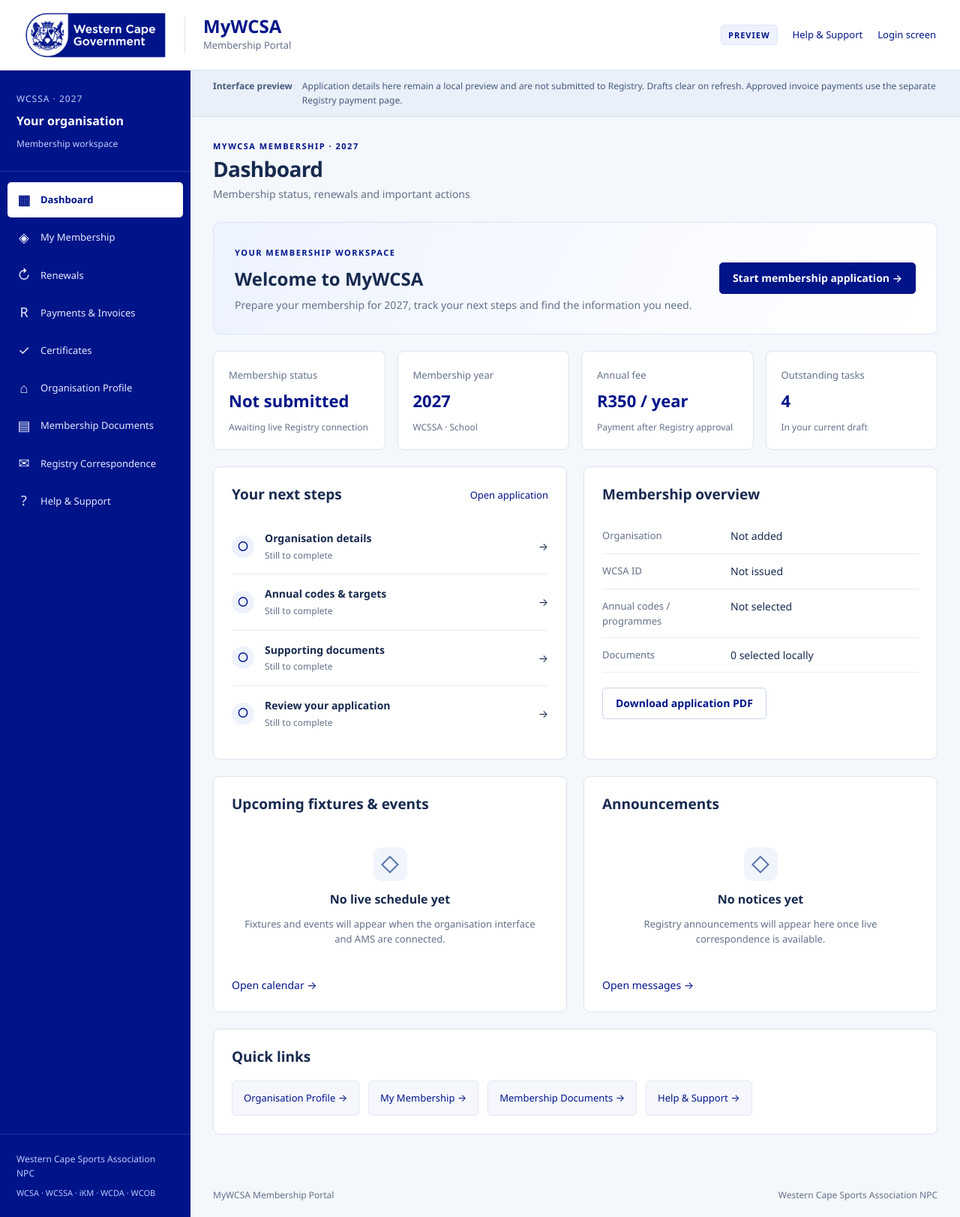
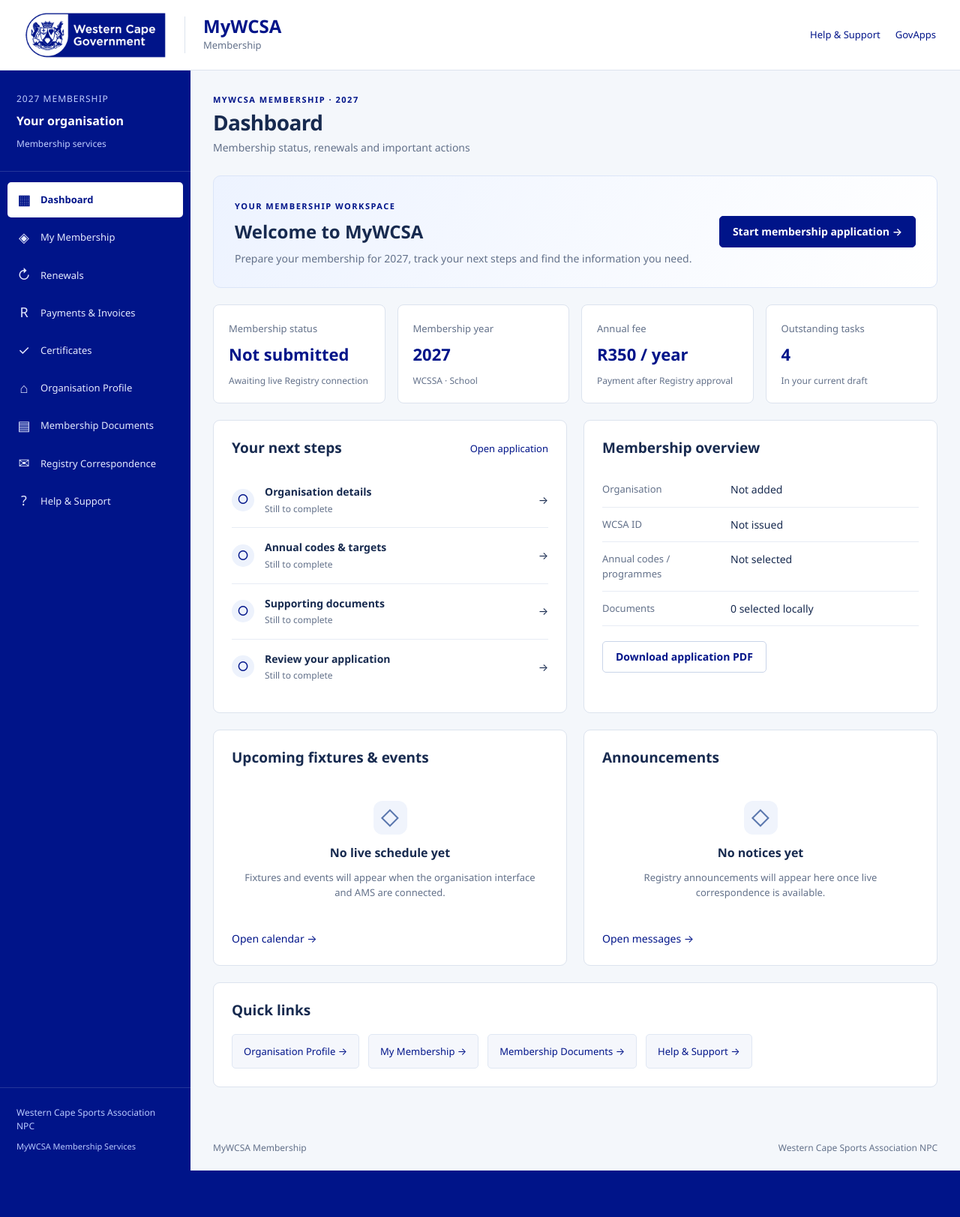
Before and after one commit to mywcsa/mywcsa_dev, a Next.js app: page /membership/dashboard in a window 1280 px wide. Shown: the whole page at 75% size. After the commit the page ends 1561 px from the top, so only its background shows below. Built offline with nearby package versions, Linux system fonts and the light colour scheme.

Commit message:
Remove preview chrome from Membership portal

```diff
--- a/app/membership/portal-shell.tsx
+++ b/app/membership/portal-shell.tsx
@@ -6,22 +6,15 @@ import { createContext, useContext, useState, useRef, type ReactNode, type Dispa
 import { emptyDraft, sections, type Draft } from "./portal-data";
 import s from "./portal.module.css";
 
-type PreviewContext = { draft: Draft; setDraft: Dispatch<SetStateAction<Draft>>; notice: (title: string, message: string) => void; requests: { subject: string; detail: string; kind: string }[]; setRequests: Dispatch<SetStateAction<{ subject: string; detail: string; kind: string }[]>>; messages: { subject: string; detail: string }[]; setMessages: Dispatch<SetStateAction<{ subject: string; detail: string }[]>>; users: { name: string; email: string; role: string }[]; setUsers: Dispatch<SetStateAction<{ name: string; email: string; role: string }[]>>; preferences: { email: boolean; reminders: boolean }; setPreferences: Dispatch<SetStateAction<{ email: boolean; reminders: boolean }>> };
-const Context = createContext<PreviewContext | null>(null);
-export function usePreview() { const context = useContext(Context); if (!context) throw new Error("Membership preview context missing"); return context; }
+type MembershipContext = { draft: Draft; setDraft: Dispatch<SetStateAction<Draft>>; notice: (title: string, message: string) => void; requests: { subject: string; detail: string; kind: string }[]; setRequests: Dispatch<SetStateAction<{ subject: string; detail: string; kind: string }[]>>; messages: { subject: string; detail: string }[]; setMessages: Dispatch<SetStateAction<{ subject: string; detail: string }[]>>; users: { name: string; email: string; role: string }[]; setUsers: Dispatch<SetStateAction<{ name: string; email: string; role: string }[]>>; preferences: { email: boolean; reminders: boolean }; setPreferences: Dispatch<SetStateAction<{ email: boolean; reminders: boolean }>> };
+const Context = createContext<MembershipContext | null>(null);
+export function usePreview() { const context = useContext(Context); if (!context) throw new Error("Membership context missing"); return context; }
 
 export default function PortalShell({ children }: { children: ReactNode }) {
-  const [draft, setDraftState] = useState<Draft>(emptyDraft);
-  function setDraft(update: SetStateAction<Draft>) {
-    setDraftState(previous => {
-      const next = typeof update === "function" ? update(previous) : update;
-      const comparable = (value: Draft) => JSON.stringify({ ...value, step: 0, reviewedPreview: false });
-      return comparable(previous) === comparable(next) ? next : { ...next, reviewedPreview: false };
-    });
-  }
-  const [requests, setRequests] = useState<PreviewContext["requests"]>([]);
-  const [messages, setMessages] = useState<PreviewContext["messages"]>([]);
-  const [users, setUsers] = useState<PreviewContext["users"]>([]);
+  const [draft, setDraft] = useState<Draft>(emptyDraft);
+  const [requests, setRequests] = useState<MembershipContext["requests"]>([]);
+  const [messages, setMessages] = useState<MembershipContext["messages"]>([]);
+  const [users, setUsers] = useState<MembershipContext["users"]>([]);
   const [preferences, setPreferences] = useState({ email: true, reminders: true });
   const [menu, setMenu] = useState(false);
   const [message, setMessage] = useState({ title: "", detail: "" });
@@ -33,22 +26,21 @@ export default function PortalShell({ children }: { children: ReactNode }) {
     <div className={s.portal}>
       <a className={s.skip} href="#membership-content">Skip to content</a>
       <header className={s.header}>
-        <div className={s.brand}><Image src="/mywcsa-logo.png" alt="Western Cape Government" width={216} height={68} unoptimized priority /><div><strong>MyWCSA</strong><span>Membership Portal</span></div></div>
-        <div className={s.headerActions}><span className={s.previewBadge}>PREVIEW</span><button onClick={() => notice("Registry support", "You can prepare an enquiry in Support & Requests. No enquiry is sent from this preview.")}>Help & Support</button><Link href="/membership/login">Login screen</Link><button className={s.menuButton} aria-expanded={menu} aria-controls="membership-navigation" onClick={() => setMenu(!menu)}>{menu ? "Close menu" : "Menu"}</button></div>
+        <div className={s.brand}><Image src="/mywcsa-logo.png" alt="Western Cape Government" width={216} height={68} unoptimized priority /><div><strong>MyWCSA</strong><span>Membership</span></div></div>
+        <div className={s.headerActions}><button onClick={() => notice("Membership support", "For membership assistance, use Help & Support or contact ServiceDesk@wcsports.co.za.")}>Help & Support</button><Link href="/my-apps">GovApps</Link><button className={s.menuButton} aria-expanded={menu} aria-controls="membership-navigation" onClick={() => setMenu(!menu)}>{menu ? "Close menu" : "Menu"}</button></div>
       </header>
       <div className={s.frame}>
         <aside id="membership-navigation" className={`${s.sidebar} ${menu ? s.menuOpen : ""}`} aria-label="Membership navigation">
-          <div className={s.sidebarIdentity}><span>{draft.initiative} · {draft.year}</span><strong>{draft.organisation.name || "Your organisation"}</strong><small>{draft.sample ? "Sample record" : "Membership workspace"}</small></div>
+          <div className={s.sidebarIdentity}><span>{draft.year} MEMBERSHIP</span><strong>{draft.organisation.name || "Your organisation"}</strong><small>{draft.wcsaId ? `WCSA ID ${draft.wcsaId}` : "Membership services"}</small></div>
           <nav>{sections.map(section => <Link key={section.id} href={`/membership/${section.id}`} aria-current={current?.id === section.id ? "page" : undefined} onClick={() => setMenu(false)}><span aria-hidden="true">{section.mark}</span>{section.label}</Link>)}</nav>
-          <div className={s.sidebarFoot}>Western Cape Sports Association NPC<span>WCSA · WCSSA · iKM · WCDA · WCOB</span></div>
+          <div className={s.sidebarFoot}>Western Cape Sports Association NPC<span>MyWCSA Membership Services</span></div>
         </aside>
         <div className={s.workspace}>
-          <div className={s.previewBanner}><strong>Interface preview</strong><span>Application details here remain a local preview and are not submitted to Registry. Drafts clear on refresh. Approved invoice payments use the separate Registry payment page.</span></div>
           <main id="membership-content" className={s.main}>{children}</main>
-          <footer className={s.footer}>MyWCSA Membership Portal<span>Western Cape Sports Association NPC</span></footer>
+          <footer className={s.footer}>MyWCSA Membership<span>Western Cape Sports Association NPC</span></footer>
         </div>
       </div>
-      <dialog ref={dialog} className={s.dialog} aria-labelledby="preview-notice-title"><div className={s.row}><h2 id="preview-notice-title">{message.title}</h2><button aria-label="Close message" onClick={() => dialog.current?.close()}>×</button></div><p>{message.detail}</p><button className={s.primary} onClick={() => dialog.current?.close()}>Got it</button></dialog>
+      <dialog ref={dialog} className={s.dialog}><div className={s.row}><h2>{message.title}</h2><button aria-label="Close message" onClick={() => dialog.current?.close()}>×</button></div><p>{message.detail}</p><button className={s.primary} onClick={() => dialog.current?.close()}>Close</button></dialog>
     </div>
   </Context.Provider>;
 }
```
